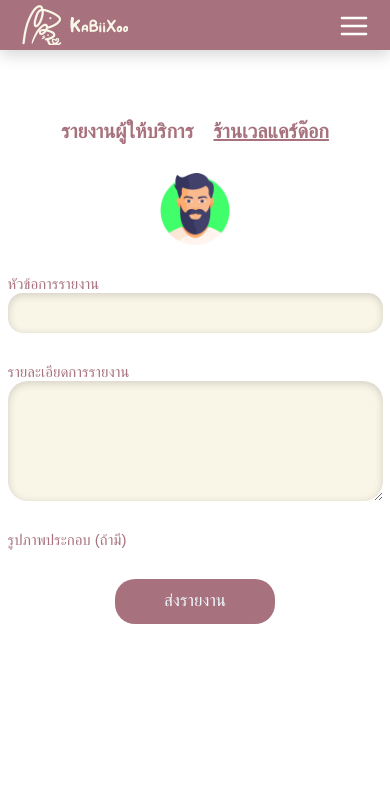
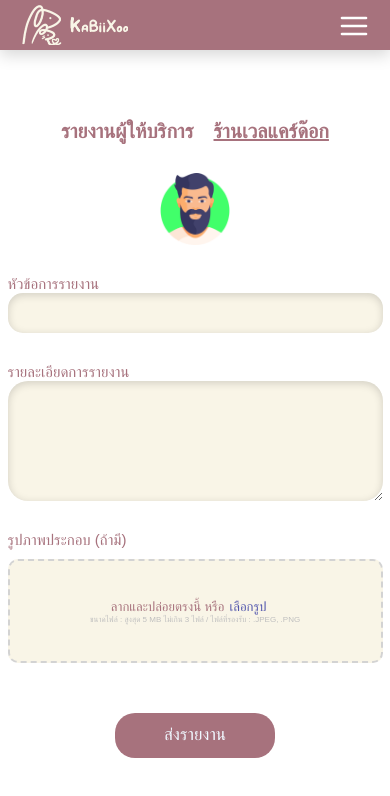
Before and after one commit to Cchopksd/kabiixoo, a React (Create React App) app: page / in a window 390 px wide. Shown: the top 796 px of the page. Built offline with nearby package versions, Linux system fonts and the light colour scheme; a web font is replaced by a local one.

Commit message:
อัพเดทหน้า ReportProvider ที่สามารถแนบรูปได้พร้อมกับ Responsive

```diff
--- a/src/App.jsx
+++ b/src/App.jsx
@@ -3,6 +3,7 @@ import { BrowserRouter , Route, Routes, useLocation  } from 'react-router-dom';
 import './App.css'
 import Navbar from './components/Navbar';
 import Footer from './components/Footer';
+import ImageUploader from './components/ImageUploader';
 import Home from './pages/Home';
 import About from './pages/About';
 import SignIn from './pages/SignIn';
@@ -19,7 +20,7 @@ function App() {
       <BrowserRouter>
         <Routes>
           <Route path="/" element={<Navbar/>}>
-            <Route index  element={<ReportProvider/>}/>
+            <Route index  element={<ReportProvider />}/>
             <Route path="article" element={<Article />}/>
             <Route path="about" element={<About />}/>
             <Route path="signin" element={<SignIn />}/>
--- /dev/null
+++ b/src/components/ImageUploader.css
@@ -0,0 +1,154 @@
+.img-upl-card {
+    overflow: hidden;
+}
+.img-upl-card .img-upl-title {
+    text-align: center;
+}
+.img-upl-card p {
+    font-weight: bold;
+    color: #A7727D;
+}
+.img-upl-card .drag-area {
+    height: 150px;
+    border-radius: 10px;
+    border: 2px dashed lightgray;
+    color: #A7727D;
+    background: #F9F5E7;
+    display: flex;
+    justify-content: center;
+    align-items: center;
+    user-select: none;
+    -webkit-user-select: none;
+    margin-top: 10px;
+}
+.img-upl-card .drag-area .visible{
+    font-size: 18px;
+}
+.img-upl-card .select {
+    color: #5256ad;
+    margin-left: 5px;
+    cursor: pointer;
+    transition: 0.4s;
+}
+.img-upl-card .select:hover {
+    opacity: 0.6;
+}
+.img-upl-card .img-upl-container {
+  width: 100%;
+  height: auto;
+  display: flex;
+  justify-content: center;
+  align-items: center;
+  max-height: 200px;
+  margin-top: 20px;
+}
+.img-upl-card .img-upl-container .upl-image {
+    width: 185px;
+    margin-left: 10px;
+    margin-right: 10px;
+    height: 185px;
+    position: relative;
+    margin-bottom: 20px;
+    box-shadow:0px 2px 5px 0 rgba(0,0,0,0.16);
+    border-radius: 20px;
+}
+.img-upl-card .img-upl-container .upl-image img {
+    width: 100%;
+    height: 100%;
+    border-radius: 5px;
+}
+.img-upl-card .img-upl-container .upl-image span {
+    position: absolute;
+    top: -2px;
+    right: 9px;
+    font-size: 20px;
+    cursor: pointer;
+}
+.img-upl-card input,
+.img-upl-card .drag-area .on-drop,
+.img-upl-card .drag-area.dragover .visible {
+    display: none;
+}
+.upl-delete{
+    z-index: 999;
+    color: #A7727D;
+}
+.drag-area-disable {
+    display: none;
+}
+.file-desc {
+    font-size: 12px;
+    color: #BFBFBF;
+}
+/* .inside-drag-area {
+    display: flex;
+    flex-direction: column;
+    justify-content: center;
+} */
+.drag-text {
+    margin-left: 55px;
+}
+
+/* จอ tablet */
+@media screen and (min-width : 700px) and (max-width : 990px){
+    .img-upl-card .drag-area {
+        height: 120px;
+        border-radius: 10px;
+        border: 2px dashed lightgray;
+        color: #A7727D;
+        background: #F9F5E7;
+        display: flex;
+        justify-content: center;
+        align-items: center;
+        user-select: none;
+        -webkit-user-select: none;
+        margin-top: 10px;
+    }
+    .file-desc {
+        font-size: 10px;
+        color: #BFBFBF;
+    }
+    .drag-text {
+        font-size: 15px;
+        margin-left: 33px;
+    }
+    .img-upl-card .select {
+        font-size: 15px;
+    }
+    .img-upl-card .img-upl-container .upl-image {
+        width: 147px;
+        height: 147px;
+    }
+}
+
+/* จอ Mobile */
+@media screen and (min-width : 0px) and (max-width : 700px){
+    .img-upl-card .drag-area {
+        height: 100px;
+        border-radius: 10px;
+        border: 2px dashed lightgray;
+        color: #A7727D;
+        background: #F9F5E7;
+        display: flex;
+        justify-content: center;
+        align-items: center;
+        user-select: none;
+        -webkit-user-select: none;
+        margin-top: 10px;
+    }
+    .file-desc {
+        font-size: 8px;
+        color: #BFBFBF;
+    }
+    .drag-text {
+        font-size: 13px;
+        margin-left: 21px;
+    }
+    .img-upl-card .select {
+        font-size: 13px;
+    }
+    .img-upl-card .img-upl-container .upl-image {
+        width: 105px;
+        height: 105px;
+    }
+}
--- /dev/null
+++ b/src/components/ImageUploader.jsx
@@ -0,0 +1,98 @@
+import React, {useState, useRef} from "react"
+import "./ImageUploader.css"
+
+const ImageUploader = () => {
+
+    const [images, setImages] = useState([]);
+    const [isDragging, setIsDragging] = useState(false);
+    const fileInputRef = useRef(null);
+
+    const selectFiles = () => {
+        fileInputRef.current.click();
+    }
+
+    const onFileSelect = (event) => {
+        const files = event.target.files;
+        if (files.length === 0) return;
+        for (let i = 0; i < files.length; i++){
+            if (files[i].type.split('/')[0] !== "image") continue;
+            if (!images.some((e)=> e.name == files[i].name)) {
+                setImages((prevImages) => [
+                    ...prevImages,
+                    {
+                        name: files[i].name,
+                        url: URL.createObjectURL(files[i]),
+                    },
+                ])
+            }
+        }
+    }
+
+    const deleteImage = (index) => {
+        setImages((prevImages) =>
+            prevImages.filter((_, i) => i != index)
+        );
+    }
+
+    const onDragOver = (event) => {
+        event.preventDefault();
+        setIsDragging(true);
+        event.dataTransfer.dropEffect = "copy";
+    }
+
+    const onDragLeave = (event) => {
+        event.preventDefault();
+        setIsDragging(false);
+    }
+
+    const onDrop = (event) => {
+        event.preventDefault();
+        setIsDragging(false);
+        const files = event.dataTransfer.files;
+        for (let i = 0; i < files.length; i++){
+            if (files[i].type.split('/')[0] !== "image") continue;
+            if (!images.some((e)=> e.name == files[i].name)) {
+                setImages((prevImages) => [
+                    ...prevImages,
+                    {
+                        name: files[i].name,
+                        url: URL.createObjectURL(files[i]),
+                    },
+                ])
+            }
+        }
+    }
+
+    return (
+        <div className="img-upl-card">
+            <div className={images.length == 3 ? "drag-area-disable" : "drag-area"} onDragOver={onDragOver} onDragLeave={onDragLeave} onDrop={onDrop}>
+                {isDragging ? (
+                    <span className="select">ปล่อยรูปตรงนี้</span>
+                ) : (
+                    <>
+                        <div className="inside-drag-area">
+                            <label className="drag-text">ลากและปล่อยตรงนี้ หรือ</label>
+                            <span className="select" role="button" onClick={selectFiles}>
+                                เลือกรูป
+                            </span>
+                            <div className="file-desc">
+                                ขนาดไฟล์ : สูงสุด 5 MB ไม่เกิน 3 ไฟล์ / ไฟล์ที่รองรับ : .JPEG, .PNG
+                            </div>
+                        </div>
+                    </>
+                )}
+                <input name="file" type="file" className="file" multiple ref={fileInputRef} onChange={onFileSelect}></input>
+            </div>
+            <div className="img-upl-container">
+                {images.map((images,index) => (
+                    <div className="upl-image" key={index}>
+                        <span className="upl-delete" onClick={() => deleteImage(index)}>&times;</span>
+                        <img src={images.url} alt={images.name} />
+                    </div>
+                ))}
+            </div>
+        </div>
+    );
+}
+
+export default ImageUploader;
--- a/src/pages/ReportProvider.jsx
+++ b/src/pages/ReportProvider.jsx
@@ -1,5 +1,6 @@
 import React, {useState} from "react";
 import "./ReportProvider.css"
+import ImageUploader from "../components/ImageUploader";
 
 const ReportProvider = () => {
 
@@ -24,6 +25,7 @@ const ReportProvider = () => {
             </div>
             <div className="report-img-box">
                 <label className="report-info-header">รูปภาพประกอบ (ถ้ามี)</label>
+                <ImageUploader/>
             </div>
             <button className="comfirm-report-btn">ส่งรายงาน</button>
         </div>
```
